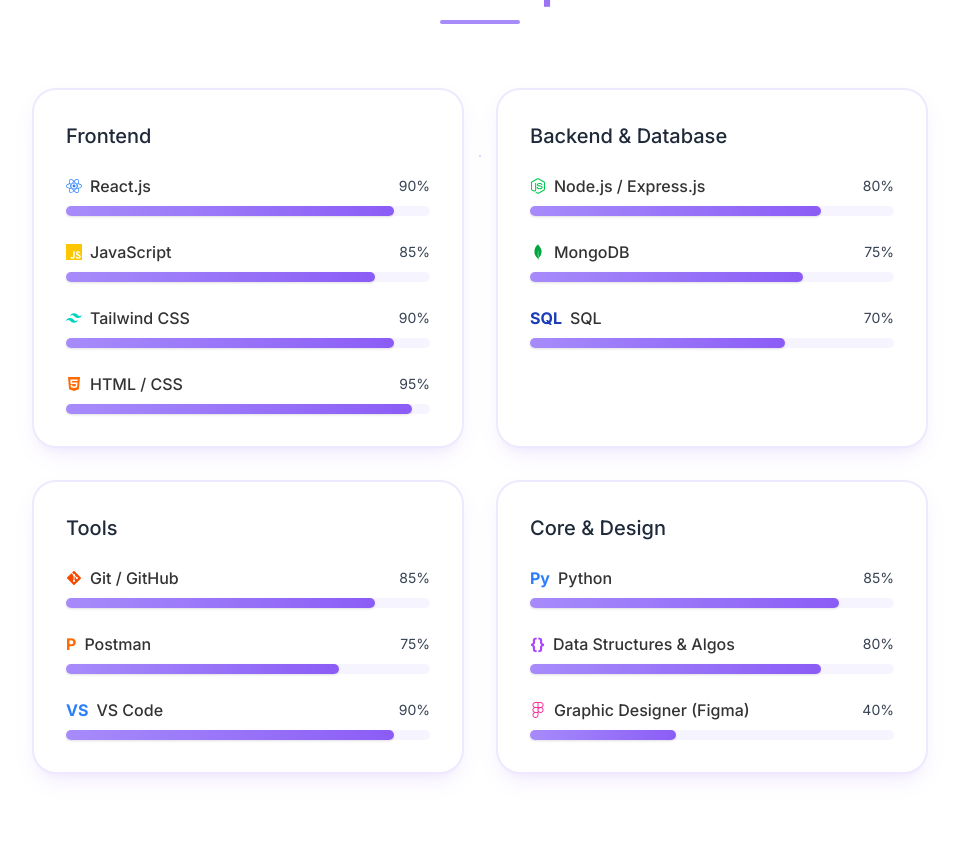
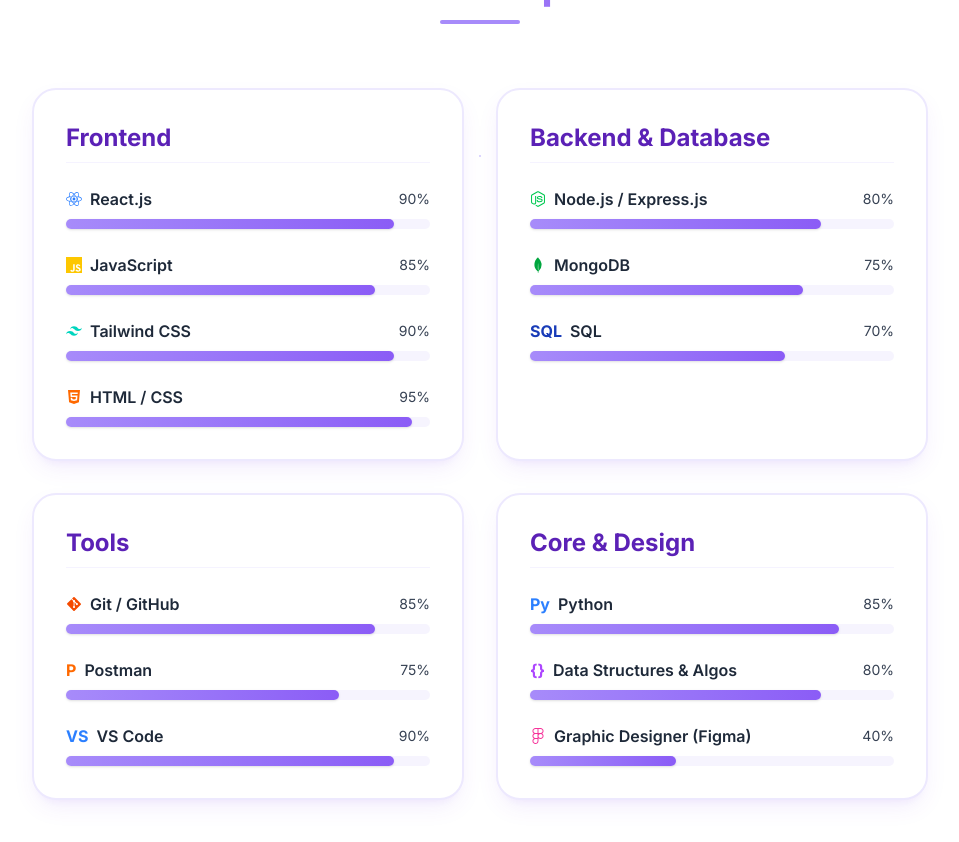
Before and after one commit to Harshitha1890/MyPortfolio, a Next.js app: page / in a window 1280 px wide. Shown: the part 1844-2686 px from the top of the page, without its empty margins (160-1119 px from the left). Built offline with nearby package versions, Linux system fonts and the light colour scheme.

Commit message:
Enhance skills section visibility

```diff
--- a/src/components/Skills.jsx
+++ b/src/components/Skills.jsx
@@ -54,14 +54,18 @@
         <div className="grid grid-cols-1 md:grid-cols-2 lg:grid-cols-2 gap-8 max-w-4xl mx-auto">
           {skillsData.map((group, idx) => (
             <Card key={idx} hover={false} className="p-8 border-primary-100 dark:border-primary-900/30">
-              <h3 className="text-xl font-medium mb-6 text-gray-800 dark:text-gray-100">{group.category}</h3>
+              <div className="mb-6 border-b border-primary-50 pb-2">
+                <h3 className="text-2xl font-bold text-primary-800 dark:text-primary-400">
+                  {group.category}
+                </h3>
+              </div>
               <div className="space-y-6">
                 {group.skills.map((skill, sIdx) => (
                   <div key={sIdx}>
                     <div className="flex justify-between items-center mb-2">
                       <div className="flex items-center gap-2">
                         {skill.icon}
-                        <span className="font-medium">{skill.name}</span>
+                        <span className="font-semibold text-gray-800">{skill.name}</span>
                       </div>
                       <span className="text-sm text-gray-700">{skill.progress}%</span>
                     </div>
```
